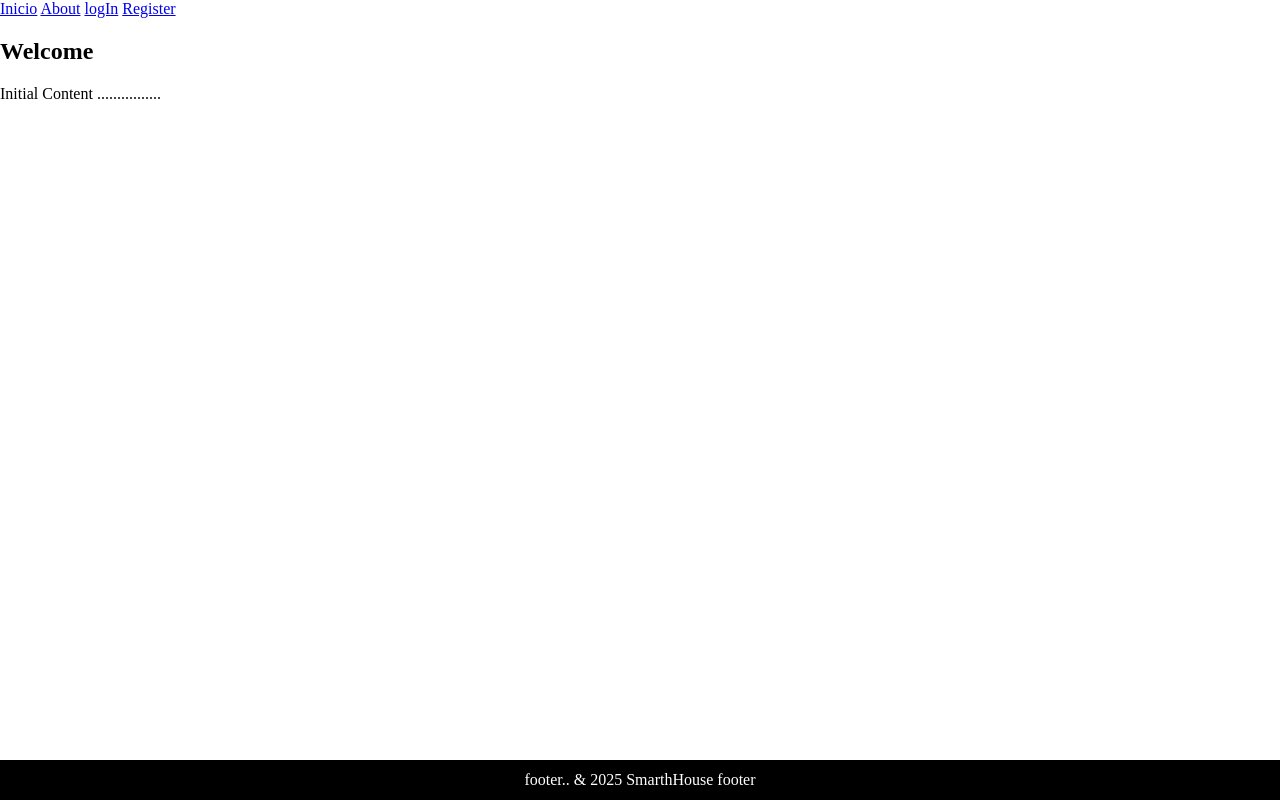
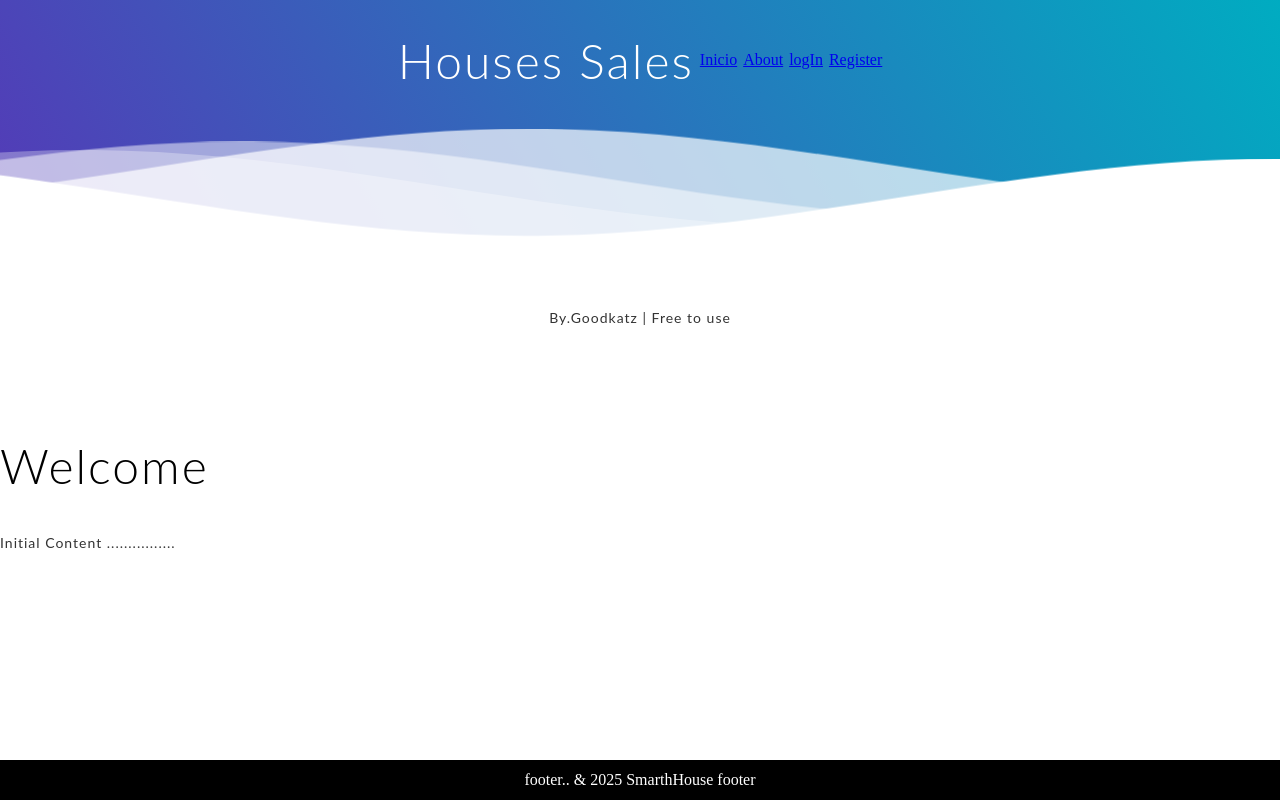
Before and after one commit to SalvadorGonzalezG/SmartHouse, a website with bundled scripts: page index.html in a window 1280 px wide. Built offline with nearby package versions, Linux system fonts and the light colour scheme.

Commit message:
añadiendo header move

```diff
--- a/index.html
+++ b/index.html
@@ -11,18 +11,56 @@
 </head>
 <body>
     <!-- Header Fijo-->
-     <header>
+     <!--<header>
         <nav>
             <a href="/" data-router>Inicio</a>
             <a href="/about" data-router>About</a>
             <a href="/login">logIn</a>
             <a href="/register">Register</a>
-
         </nav>
     </header>
+    -->
 
-     <!-- Contenedor Dinamico-->
-     <div id="dynamic-content"> </div>
+<div class="header">
+
+    <!--Content before waves-->
+    <div class="inner-header flex">
+
+    <h1>Houses Sales </h1>
+    <a href="/" data-router>Inicio</a>
+            <a href="/about" data-router>About</a>
+            <a href="/login">logIn</a>
+            <a href="/register">Register</a>
+    </div>
+
+    <!--Waves Container-->
+    <div>
+    <svg class="waves" xmlns="http://www.w3.org/2000/svg" xmlns:xlink="http://www.w3.org/1999/xlink"
+    viewBox="0 24 150 28" preserveAspectRatio="none" shape-rendering="auto">
+    <defs>
+    <path id="gentle-wave" d="M-160 44c30 0 58-18 88-18s 58 18 88 18 58-18 88-18 58 18 88 18 v44h-352z" />
+    </defs>
+    <g class="parallax">
+    <use xlink:href="#gentle-wave" x="48" y="0" fill="rgba(255,255,255,0.7" />
+    <use xlink:href="#gentle-wave" x="48" y="3" fill="rgba(255,255,255,0.5)" />
+    <use xlink:href="#gentle-wave" x="48" y="5" fill="rgba(255,255,255,0.3)" />
+    <use xlink:href="#gentle-wave" x="48" y="7" fill="#fff" />
+    </g>
+    </svg>
+    </div>
+    <!--Waves end-->
+
+    </div>
+    <!--Header ends-->
+
+    <!--Content starts-->
+    <div class="content flex">
+      <p>By.Goodkatz | Free to use </p>
+    </div>
+
+    <!-- Contenedor dinamico -->
+     <div id="dynamic-content"></div>
+
     <footer>
        footer.. & 2025 SmarthHouse footer
     </footer>
--- a/src/css/index.css
+++ b/src/css/index.css
@@ -17,3 +17,109 @@ footer{
     text-align: center;
     align-content: center;
 }
+
+@import url(//fonts.googleapis.com/css?family=Lato:300:400);
+
+body {
+  margin:0;
+}
+
+h1 {
+  font-family: 'Lato', sans-serif;
+  font-weight:300;
+  letter-spacing: 2px;
+  font-size:48px;
+}
+p {
+  font-family: 'Lato', sans-serif;
+  letter-spacing: 1px;
+  font-size:14px;
+  color: #333333;
+}
+
+.header {
+  position:relative;
+  text-align:center;
+  background: linear-gradient(60deg, rgba(84,58,183,1) 0%, rgba(0,172,193,1) 100%);
+  color:white;
+}
+.logo {
+  width:50px;
+  fill:white;
+  padding-right:15px;
+  display:inline-block;
+  vertical-align: middle;
+}
+
+.inner-header {
+  height:15vh;
+  width:100%;
+  margin: 0;
+  padding: 0;
+}
+
+.flex { /*Flexbox for containers*/
+  display: flex;
+  justify-content: center;
+  align-items: center;
+  text-align: center;
+}
+
+.waves {
+  position:relative;
+  width: 100%;
+  height:15vh;
+  margin-bottom:-7px; /*Fix for safari gap*/
+  min-height:100px;
+  max-height:150px;
+}
+
+.content {
+  position:relative;
+  height:20vh;
+  text-align:center;
+  background-color: white;
+}
+
+/* Animation */
+
+.parallax > use {
+  animation: move-forever 25s cubic-bezier(.55,.5,.45,.5)     infinite;
+}
+.parallax > use:nth-child(1) {
+  animation-delay: -2s;
+  animation-duration: 7s;
+}
+.parallax > use:nth-child(2) {
+  animation-delay: -3s;
+  animation-duration: 10s;
+}
+.parallax > use:nth-child(3) {
+  animation-delay: -4s;
+  animation-duration: 13s;
+}
+.parallax > use:nth-child(4) {
+  animation-delay: -5s;
+  animation-duration: 20s;
+}
+@keyframes move-forever {
+  0% {
+   transform: translate3d(-90px,0,0);
+  }
+  100% {
+    transform: translate3d(85px,0,0);
+  }
+}
+/*Shrinking for mobile*/
+@media (max-width: 768px) {
+  .waves {
+    height:40px;
+    min-height:40px;
+  }
+  .content {
+    height:30vh;
+  }
+  h1 {
+    font-size:24px;
+  }
+}
--- a/src/pages/Login.js
+++ b/src/pages/Login.js
@@ -40,7 +40,7 @@ export const Login = () => {
 		</button>
 	</div>
 	<p class="signup">Don't have an account?
-		<a rel="noopener noreferrer" href="#" class="">Sign up</a>
+		<a rel="noopener noreferrer" href="/register" class="">Sign up</a>
 	</p>
 </div>
 <div>
```
